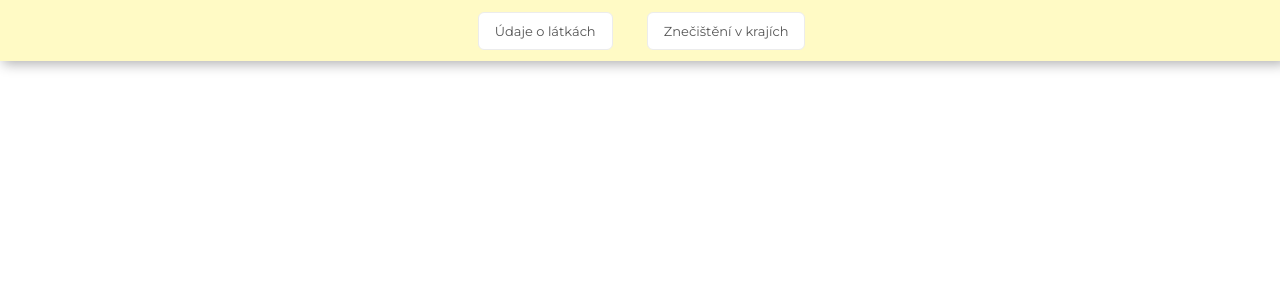
After one commit to Luminaar/pollution-charts, a Flask app: page / in a window 1280 px wide. The commit adds this page. Shown: the top 300 px of the page. Run offline with Flask 2, Linux system fonts and the light colour scheme; parts of the project's set-up code (start-up, migrations or seed data) failed here and were passed over; some libraries are stand-ins or nearby versions.

Commit message:
Add index page

```diff
--- a/app/app.py
+++ b/app/app.py
@@ -3,14 +3,20 @@ import logging
 
 from flask import Flask, render_template, request
 
+from app.forms import ChemicalParamForm, ParamForm
 from core import chemicals, web
 from core.measurements import AGGREGATORS
-from forms import ChemicalParamForm, ParamForm
 
 logger = logging.getLogger(__name__)
 
 
 app = Flask(__name__)
+
+
+@app.route("/")
+def index():
+
+    return render_template("index.html")
 
 
 @app.route("/regions")
--- a/app/static/style.css
+++ b/app/static/style.css
@@ -45,6 +45,32 @@ p {
 .form-input {
   font-family: 'Montserrat', sans-serif;
   margin-right: 20px;
+}
+
+#index-header {
+  padding: 10px;
+}
+
+.header-link {
+  margin: 15px;
+
+}
+
+.header-link a {
+  font-size: 13px;
+  text-decoration: none;
+  display: inline-block;
+  padding: 10px 16px;
+  outline: 0;
+  border: 1px solid #ececec;
+  border-radius: 6px;
+  background: #ffffff;
+  color: #555555;
+}
+
+.header-link a:hover {
+  color: #000000;
+  background: #f6f6f6;
 }
 
 #chart {
--- a/app/templates/base.html
+++ b/app/templates/base.html
@@ -2,7 +2,7 @@
 
 <html>
   <head>
-    <title>{{ chemical.name }}</title>
+    <title>{% block title%}{% endblock %}</title>
     <script type="text/javascript" charset="utf-8" src="https://cdnjs.cloudflare.com/ajax/libs/Chart.js/2.7.3/Chart.min.js"></script>
     {% block includescript %}{% endblock %}
     <link rel="stylesheet" type="text/css" href="static/style.css">
--- a/app/templates/chemicals.html
+++ b/app/templates/chemicals.html
@@ -1,4 +1,8 @@
 {% extends "base.html" %}
+
+{% block title %}
+  Údaje o látce: {{ chemical.name }}
+{% endblock %}
 
 {% block includescript %}
 <script type="text/javascript" charset="utf-8" src="/static/js/chemical-chart.js"></script>
--- /dev/null
+++ b/app/templates/index.html
@@ -0,0 +1,17 @@
+{% extends "base.html"%}
+
+{% block title %}
+  IRZ - vizualizace
+{% endblock %}
+
+{% block header %}
+<div id="index-header">
+  <span class="header-link">
+    <a href="/chemicals">Údaje o látkách</a>
+  </span>
+
+  <span class="header-link">
+    <a href="/regions">Znečištění v krajích</a>
+  </span>
+</div>
+{% endblock %}
--- a/app/templates/regions.html
+++ b/app/templates/regions.html
@@ -1,4 +1,8 @@
 {% extends "base.html" %}
+
+{% block title %}
+  Emise v regionech: {{ chemical.name }}
+{% endblock %}
 
 {% block includescript %}
 <script type="text/javascript" charset="utf-8" src="/static/js/region-chart.js"></script>
```
